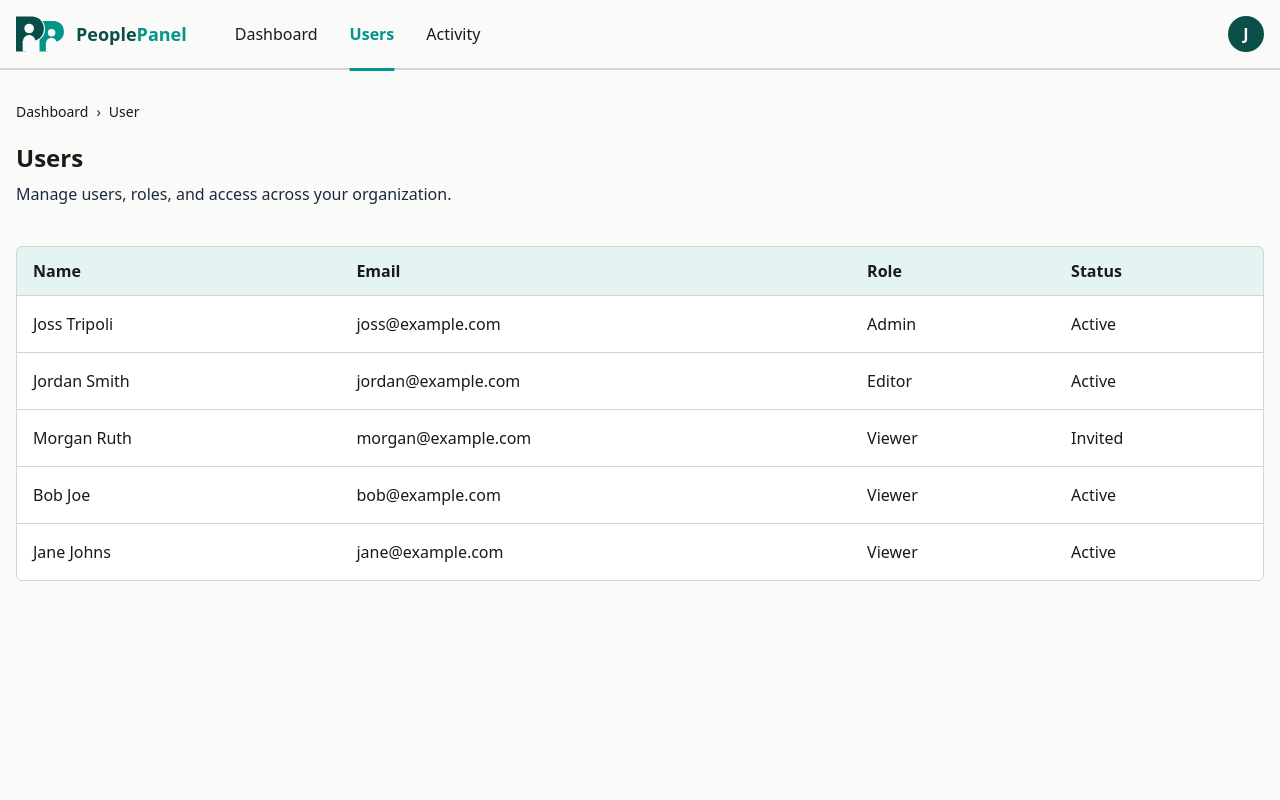
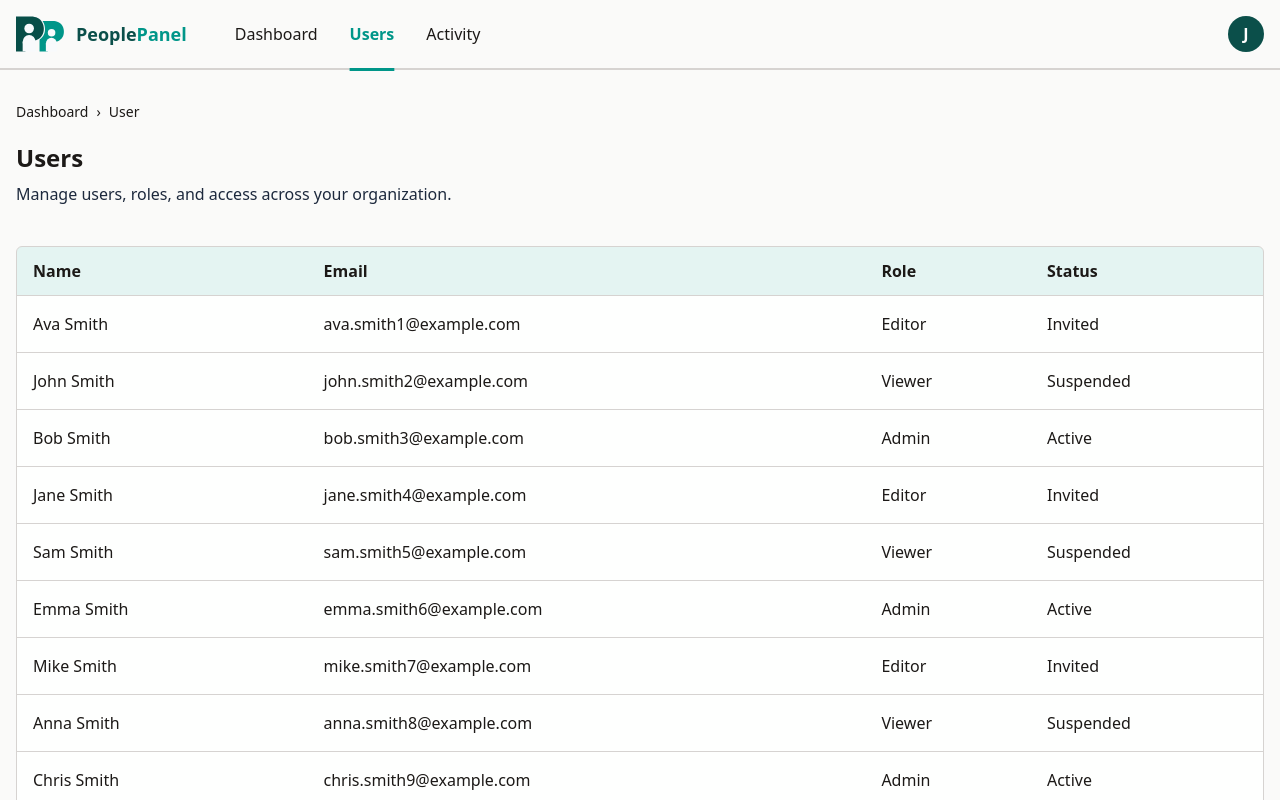
Before and after one commit to jossTripoli/people-panel, an Angular app: page /users in a window 1280 px wide. Shown: the top 800 px of the page. Built offline with nearby package versions, Linux system fonts and the light colour scheme.

Commit message:
seed users and add version metadata for entity tag support

```diff
--- /dev/null
+++ b/src/app/features/users/seed-users.ts
@@ -0,0 +1,70 @@
+import { UserModel, UserRole, UserStatus } from '../../models/user';
+
+export interface StoredUser {
+  user: UserModel;
+  version: number;
+}
+
+// name lists to generate realistic looking users
+const firstNames = [
+  'Ava',
+  'John',
+  'Bob',
+  'Jane',
+  'Sam',
+  'Emma',
+  'Mike',
+  'Anna',
+  'Chris',
+  'Lisa',
+];
+
+const lastNames = [
+  'Smith',
+  'Johnson',
+  'Brown',
+  'Jones',
+  'Miller',
+  'Davis',
+  'Wilson',
+  'Taylor',
+  'Moore',
+  'Anderson',
+];
+
+const roles: UserRole[] = ['Admin', 'Editor', 'Viewer'];
+const statuses: UserStatus[] = ['Active', 'Invited', 'Suspended'];
+
+export function seedUsers(count = 100): StoredUser[] {
+  const users: StoredUser[] = [];
+
+  // Go through each last name
+  for (const lastName of lastNames) {
+    // for each last name combine it with every first name
+    for (const firstName of firstNames) {
+      // stop if we've created enough names
+      if (users.length >= count) {
+        return users;
+      }
+
+      // create user number using current array length
+      const number = users.length + 1;
+
+      users.push({
+        user: {
+          id: `user-${number}`,
+          name: `${firstName} ${lastName}`,
+          email: `${firstName}.${lastName}${number}@example.com`.toLowerCase(),
+          role: roles[number % roles.length],
+          status: statuses[number % statuses.length],
+          createdAt: '2026-01-01T12:00:00Z',
+          updatedAt: '2026-01-01T12:00:00Z',
+        },
+        // Internal version to create ETag values.
+        version: 1,
+      });
+    }
+  }
+
+  return users;
+}
--- a/src/app/features/users/users-api.ts
+++ b/src/app/features/users/users-api.ts
@@ -1,57 +1,12 @@
 import { Service } from '@angular/core';
-import { UserModel, UsersResponse } from '../../models/user';
+import { UserModel, UserRole, UserStatus, UsersResponse } from '../../models/user';
 import { ApiResponse, ApiError } from './api-response';
+import { seedUsers, StoredUser } from './seed-users';
 
 @Service()
 export class UsersApi {
   // in memory user store. array of user objects
-  private users: UserModel[] = [
-    {
-      id: 'user-1',
-      name: 'Joss Tripoli',
-      email: 'joss@example.com',
-      role: 'Admin',
-      status: 'Active',
-      createdAt: '2026-08-12T14:30:00Z',
-      updatedAt: '2026-09-15T10:15:00Z',
-    },
-    {
-      id: 'user-2',
-      name: 'Jordan Smith',
-      email: 'jordan@example.com',
-      role: 'Editor',
-      status: 'Active',
-      createdAt: '2026-08-18T09:00:00Z',
-      updatedAt: '2026-09-10T16:45:00Z',
-    },
-    {
-      id: 'user-3',
-      name: 'Morgan Ruth',
-      email: 'morgan@example.com',
-      role: 'Viewer',
-      status: 'Invited',
-      createdAt: '2026-09-01T12:00:00Z',
-      updatedAt: '2026-09-01T12:00:00Z',
-    },
-    {
-      id: 'user-4',
-      name: 'Bob Joe',
-      email: 'bob@example.com',
-      role: 'Viewer',
-      status: 'Active',
-      createdAt: '2026-08-12T09:00:00Z',
-      updatedAt: '2026-09-11T12:45:00Z',
-    },
-    {
-      id: 'user-5',
-      name: 'Jane Johns',
-      email: 'jane@example.com',
-      role: 'Viewer',
-      status: 'Active',
-      createdAt: '2026-08-17T07:00:00Z',
-      updatedAt: '2026-09-10T12:45:00Z',
-    },
-  ];
+  private users: StoredUser[] = seedUsers(100);
 
   // GET /users
   list(skip = 0, limit = 25): ApiResponse<UsersResponse> {
@@ -69,7 +24,9 @@ export class UsersApi {
         'Content-Type': 'application/json',
       },
       body: {
-        items: this.users.slice(skip, skip + limit),
+        items: this.users
+          .slice(skip, skip + limit)
+          .map((storedUser) => storedUser.user),
         total: this.users.length,
       },
     };
```
